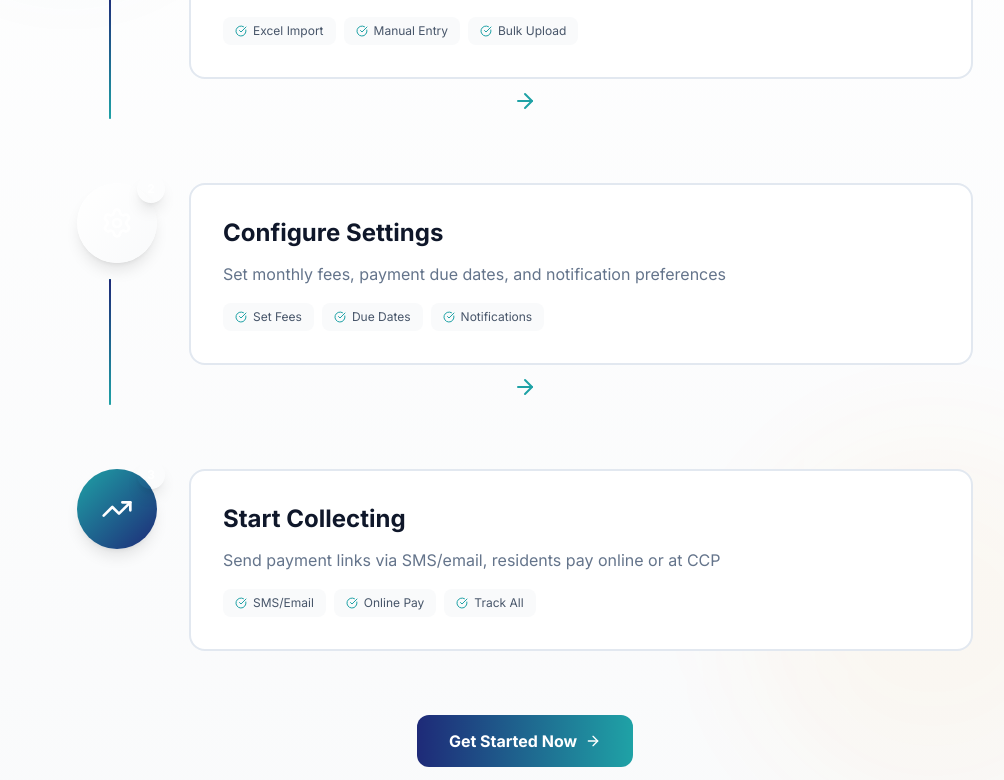
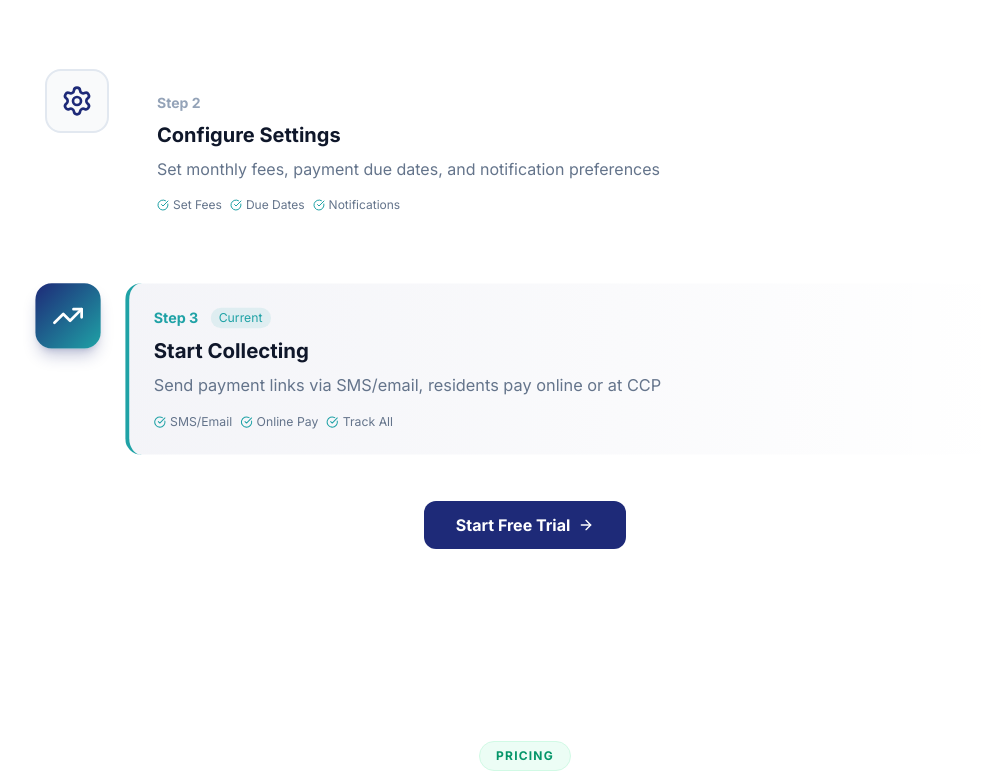
Before and after one commit to ikramikram2020/Syndix, a Next.js app: page / in a window 1280 px wide. Shown: the part 2080-2860 px from the top of the page, without its empty margins (115-1119 px from the left). Built offline with nearby package versions, Linux system fonts and the light colour scheme.

Commit message:
new update

```diff
--- a/src/components/landing/HowItWorks.tsx
+++ b/src/components/landing/HowItWorks.tsx
@@ -1,226 +1,147 @@
 import { useLanguage } from "../../contexts/LanguageContext";
-import {
-  Upload,
-  Settings,
-  TrendingUp,
-  ArrowRight,
-  Zap,
-  CheckCircle
-} from "lucide-react";
+import { Upload, Settings, TrendingUp, ArrowRight, Zap, CheckCircle } from "lucide-react";
 import { useEffect, useRef, useState } from "react";
 
 export default function HowItWorks() {
   const { t } = useLanguage();
-  const [visibleSteps, setVisibleSteps] = useState<number[]>([]);
-  const stepRefs = useRef<(HTMLDivElement | null)[]>([]);
+  const [activeStep, setActiveStep] = useState(0);
+  const [hasAnimated, setHasAnimated] = useState(false);
+  const sectionRef = useRef<HTMLElement>(null);
 
-  // Icons for each step
-  const stepIcons = [
+  const steps = [
     {
       icon: Upload,
-      color: "from-brand-navy to-brand-teal",
-      bg: "bg-brand-navy/10",
-      iconColor: "text-brand-navy",
       title: "Import Your Data",
       desc: "Upload resident list via Excel or enter manually—takes 10 minutes max",
-      details: ["Excel Import", "Manual Entry", "Bulk Upload"]
+      features: ["Excel Import", "Manual Entry", "Bulk Upload"]
     },
     {
       icon: Settings,
-      color: "from-brand-orange to-brand-amber",
-      bg: "bg-brand-amber/10",
-      iconColor: "text-brand-amber",
       title: "Configure Settings",
       desc: "Set monthly fees, payment due dates, and notification preferences",
-      details: ["Set Fees", "Due Dates", "Notifications"]
+      features: ["Set Fees", "Due Dates", "Notifications"]
     },
     {
       icon: TrendingUp,
-      color: "from-brand-teal to-brand-navy",
-      bg: "bg-brand-teal/10",
-      iconColor: "text-brand-teal",
       title: "Start Collecting",
       desc: "Send payment links via SMS/email, residents pay online or at CCP",
-      details: ["SMS/Email", "Online Pay", "Track All"]
+      features: ["SMS/Email", "Online Pay", "Track All"]
     }
   ];
 
-  // Intersection Observer for scroll animations
+  // Animate steps one by one on scroll
   useEffect(() => {
-    const observers = stepRefs.current.map((ref, index) => {
-      if (!ref) return null;
-
     const observer = new IntersectionObserver(
       (entries) => {
-          entries.forEach((entry) => {
-            if (entry.isIntersecting) {
-              setVisibleSteps((prev) => {
-                if (!prev.includes(index)) {
-                  return [...prev, index];
+        if (entries[0].isIntersecting && !hasAnimated) {
+          setHasAnimated(true);
+          let step = 0;
+          const interval = setInterval(() => {
+            if (step < steps.length) {
+              setActiveStep(step + 1);
+              step++;
+            } else {
+              clearInterval(interval);
             }
-                return prev;
-              });
+          }, 300);
         }
-          });
       },
-        { threshold: 0.3, rootMargin: "0px 0px -100px 0px" }
+      { threshold: 0.3 }
     );
 
-      observer.observe(ref);
-      return observer;
-    });
+    if (sectionRef.current) {
+      observer.observe(sectionRef.current);
+    }
 
-    return () => {
-      observers.forEach((observer) => {
-        if (observer) observer.disconnect();
-      });
-    };
-  }, []);
+    return () => observer.disconnect();
+  }, [hasAnimated, steps.length]);
 
   return (
-    <section id="how-it-works" className="py-24 bg-gradient-to-b from-white to-brand-bg relative overflow-hidden">
-      {/* Animated Background */}
-      <div className="absolute inset-0 overflow-hidden">
-        <div className="absolute top-20 left-10 w-72 h-72 bg-brand-teal/5 rounded-full blur-3xl animate-pulse"></div>
-        <div className="absolute bottom-20 right-10 w-96 h-96 bg-brand-amber/5 rounded-full blur-3xl animate-pulse" style={{ animationDelay: '2s' }}></div>
+    <section id="how-it-works" ref={sectionRef} className="py-24 bg-white">
+      <div className="max-w-5xl mx-auto px-4 sm:px-6 lg:px-8">
+        {/* Header */}
+        <div className="text-center mb-16">
+          <span className="inline-block px-4 py-1.5 text-xs font-bold tracking-widest uppercase text-brand-amber bg-brand-amber/10 border border-brand-amber/20 rounded-full mb-4">
+            {t.howItWorks.badge}
+          </span>
+          <h2 className="text-4xl lg:text-5xl font-black text-slate-900 tracking-tight">
+            {t.howItWorks.headline}
+          </h2>
         </div>
 
-      <div className="max-w-7xl mx-auto px-4 sm:px-6 lg:px-8 relative z-10">
-        <div className="text-center mb-16 animate-fade-in-up">
-          <span className="inline-flex items-center gap-2 px-4 py-1.5 text-xs font-bold tracking-widest uppercase text-brand-amber bg-brand-amber/10 border border-brand-amber/20 rounded-full mb-4">
-            <Zap className="w-3 h-3" />
-            {t.howItWorks.badge}
-          </span>
-          <h2 className="text-4xl lg:text-5xl font-black text-slate-900 tracking-tight mb-4">
-            {t.howItWorks.headline}
-          </h2>
-          <p className="text-lg text-slate-500 max-w-2xl mx-auto">
-            Get started in minutes, not days — no technical skills required
-          </p>
-        </div>
-
-        {/* Vertical Timeline - One by one animation */}
-        <div className="max-w-4xl mx-auto">
-          {stepIcons.map((step, idx) => {
-            const IconComponent = step.icon;
-            const isVisible = visibleSteps.includes(idx);
+        {/* Steps - Clean Vertical Layout */}
+        <div className="space-y-12">
+          {steps.map((step, idx) => {
+            const Icon = step.icon;
+            const isVisible = hasAnimated && idx < activeStep;
+            const isCurrent = hasAnimated && idx === activeStep - 1;
 
             return (
               <div
                 key={idx}
-                ref={(el) => { stepRefs.current[idx] = el; }}
-                className={`relative mb-16 transition-all duration-700 transform ${
-                  isVisible
-                    ? 'opacity-100 translate-x-0'
-                    : 'opacity-0 -translate-x-10'
-                }`}
-                style={{ transitionDelay: `${idx * 200}ms` }}
+                className={`flex gap-6 transition-all duration-500 ${
+                  isVisible ? 'opacity-100 translate-x-0' : 'opacity-0 -translate-x-8'
+                } ${isCurrent ? 'scale-[1.02]' : 'scale-100'}`}
+                style={{ transitionDelay: `${idx * 150}ms` }}
               >
-                {/* Vertical Connecting Line */}
-                {idx < stepIcons.length - 1 && (
-                  <div className="absolute left-8 top-24 bottom-0 w-0.5 bg-gradient-to-b from-brand-teal to-brand-navy/20 hidden md:block">
-                    <div
-                      className={`w-full h-0 bg-gradient-to-b from-brand-navy to-brand-teal rounded-full transition-all duration-1000 ${
-                        isVisible ? 'h-full' : 'h-0'
-                      }`}
-                      style={{ transitionDelay: `${idx * 200 + 300}ms` }}
-                    ></div>
-                  </div>
-                )}
-
-                <div className="flex flex-col md:flex-row gap-6 md:gap-8 items-start">
-                  {/* Left side - Icon with number */}
-                  <div className="relative flex-shrink-0 w-16 h-16 md:w-20 md:h-20">
-                    <div className={`absolute inset-0 rounded-full bg-gradient-to-br ${step.color} opacity-20 transition-all duration-500 ${
-                      isVisible ? 'scale-100' : 'scale-50'
-                    }`}></div>
-                    <div className={`relative w-full h-full rounded-full bg-gradient-to-br ${step.color} flex items-center justify-center shadow-lg transition-all duration-500 ${
-                      isVisible ? 'scale-100 rotate-0' : 'scale-50 rotate-180'
+                {/* Left - Icon */}
+                <div className="flex-shrink-0">
+                  <div className={`w-16 h-16 rounded-2xl flex items-center justify-center transition-all ${
+                    isCurrent
+                      ? 'bg-gradient-to-br from-brand-navy to-brand-teal shadow-lg shadow-brand-navy/25'
+                      : 'bg-brand-bg border-2 border-slate-200'
                   }`}>
-                      <IconComponent className="w-8 h-8 text-white" />
-                    </div>
-                    {/* Step Number */}
-                    <div className={`absolute -top-2 -right-2 w-7 h-7 rounded-full bg-brand-orange text-white flex items-center justify-center text-xs font-bold shadow-lg transition-all duration-500 ${
-                      isVisible ? 'scale-100' : 'scale-0'
-                    }`}>
-                      {idx + 1}
+                    <Icon className={`w-8 h-8 ${isCurrent ? 'text-white' : 'text-brand-navy'}`} />
                   </div>
                 </div>
 
-                  {/* Right side - Content */}
+                {/* Right - Content */}
                 <div className="flex-1">
-                    <div className={`bg-white rounded-2xl p-6 md:p-8 border-2 border-slate-200 hover:border-brand-teal/30 hover:shadow-xl transition-all duration-300 ${
-                      isVisible ? 'opacity-100 translate-y-0' : 'opacity-0 translate-y-10'
+                  <div className={`rounded-2xl p-6 transition-all ${
+                    isCurrent
+                      ? 'bg-gradient-to-r from-brand-navy/5 to-transparent border-l-4 border-brand-teal'
+                      : ''
                   }`}>
-                      <h3 className="text-xl md:text-2xl font-bold text-slate-900 mb-3">
-                        {step.title}
-                      </h3>
-                      <p className="text-slate-500 leading-relaxed mb-4">
-                        {step.desc}
-                      </p>
-
-                      {/* Feature pills */}
+                    <div className="flex items-center gap-3 mb-2">
+                      <span className={`text-sm font-bold ${isCurrent ? 'text-brand-teal' : 'text-slate-400'}`}>
+                        Step {idx + 1}
+                      </span>
+                      {isCurrent && (
+                        <span className="text-xs px-2 py-0.5 bg-brand-teal/10 text-brand-teal rounded-full">
+                          Current
+                        </span>
+                      )}
+                    </div>
+                    <h3 className="text-xl font-bold text-slate-900 mb-2">{step.title}</h3>
+                    <p className="text-slate-500 mb-4">{step.desc}</p>
                     <div className="flex flex-wrap gap-2">
-                        {step.details.map((detail, didx) => (
-                          <span
-                            key={didx}
-                            className={`inline-flex items-center gap-1.5 px-3 py-1.5 bg-brand-bg rounded-lg text-xs text-slate-600 transition-all duration-500 delay-300 ${
-                              isVisible ? 'opacity-100 translate-y-0' : 'opacity-0 translate-y-4'
-                            }`}
-                            style={{ transitionDelay: `${idx * 200 + 400 + didx * 100}ms` }}
-                          >
-                            <CheckCircle className="w-3 h-3 text-brand-teal" />
-                            {detail}
+                      {step.features.map((feature, fidx) => (
+                        <span key={fidx} className="inline-flex items-center gap-1 text-xs text-slate-500">
+                          <CheckCircle size={12} className="text-brand-teal" />
+                          {feature}
                         </span>
                       ))}
                     </div>
                   </div>
                 </div>
               </div>
-
-                {/* Animated arrow between steps */}
-                {idx < stepIcons.length - 1 && (
-                  <div className={`hidden md:flex justify-center mt-4 transition-all duration-500 ${
-                    isVisible ? 'opacity-100 translate-y-0' : 'opacity-0 -translate-y-5'
-                  }`}>
-                    <div className="animate-bounce">
-                      <ArrowRight className="w-6 h-6 text-brand-teal rotate-90 md:rotate-0" />
-                    </div>
-                  </div>
-                )}
-              </div>
             );
           })}
         </div>
 
-        {/* Final CTA Button */}
-        <div className={`text-center mt-8 transition-all duration-700 delay-700 transform ${
-          visibleSteps.length === 3 ? 'opacity-100 translate-y-0' : 'opacity-0 translate-y-10'
+        {/* CTA */}
+        <div className={`text-center mt-12 transition-all duration-500 ${
+          hasAnimated && activeStep === steps.length ? 'opacity-100' : 'opacity-0'
         }`}>
-          <button className="group inline-flex items-center gap-2 px-8 py-3.5 bg-gradient-to-r from-brand-navy to-brand-teal text-white font-bold rounded-xl hover:shadow-xl hover:scale-105 transition-all duration-200">
-            Get Started Now
-            <ArrowRight className="w-4 h-4 group-hover:translate-x-1 transition-transform" />
-          </button>
-          <p className="text-xs text-slate-400 mt-3">No credit card required • 14-day free trial</p>
+          <a
+            href="#pricing"
+            className="inline-flex items-center gap-2 px-8 py-3 bg-brand-navy text-white font-bold rounded-xl hover:bg-brand-navy/90 hover:scale-105 transition-all"
+          >
+            Start Free Trial
+            <ArrowRight size={16} />
+          </a>
         </div>
       </div>
-
-      <style jsx>{`
-        @keyframes fadeInUp {
-          from {
-            opacity: 0;
-            transform: translateY(30px);
-          }
-          to {
-            opacity: 1;
-            transform: translateY(0);
-          }
-        }
-
-        .animate-fade-in-up {
-          animation: fadeInUp 0.6s ease-out forwards;
-        }
-      `}</style>
     </section>
   );
 }
```
Lines whose indentation alone changed are shown as unchanged.
